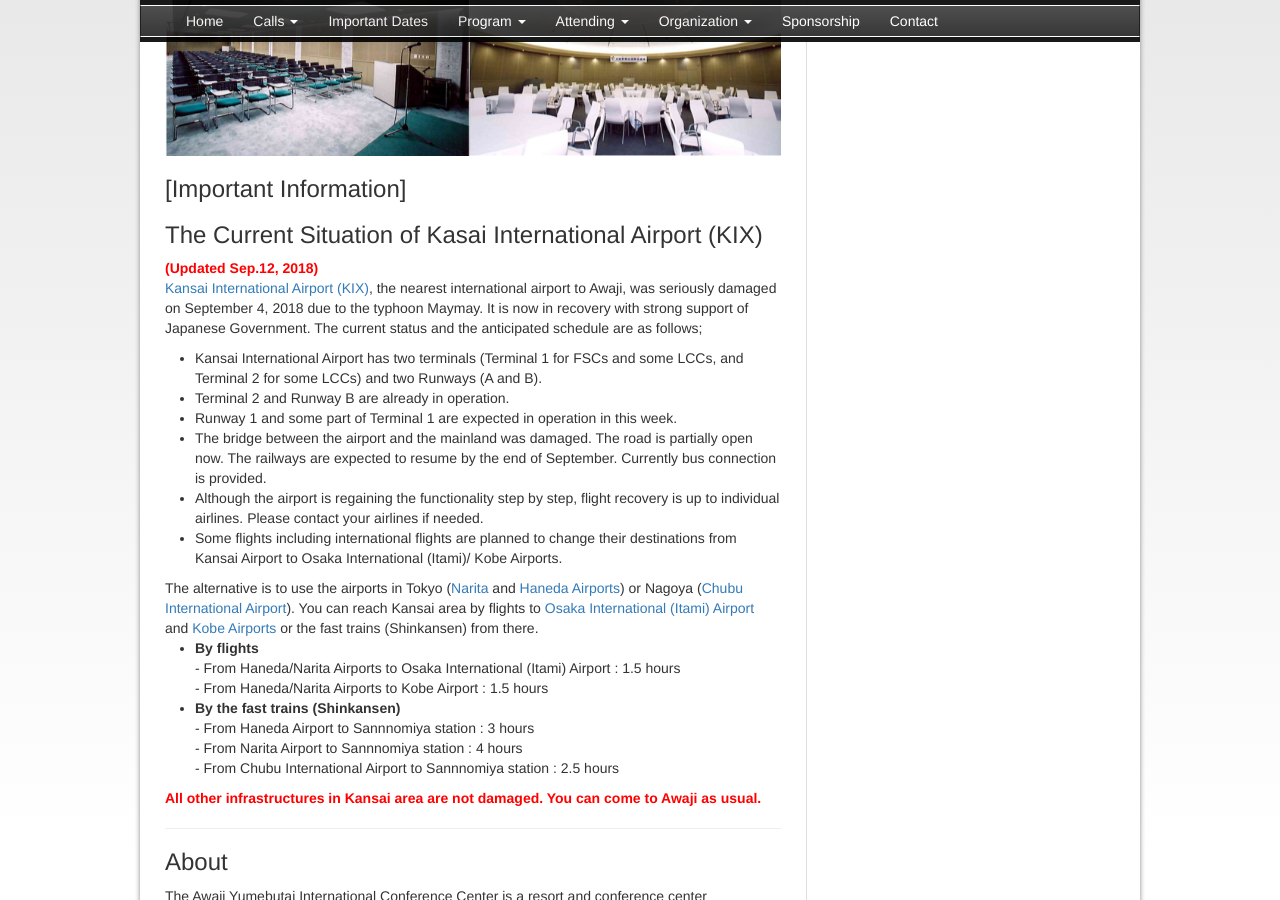
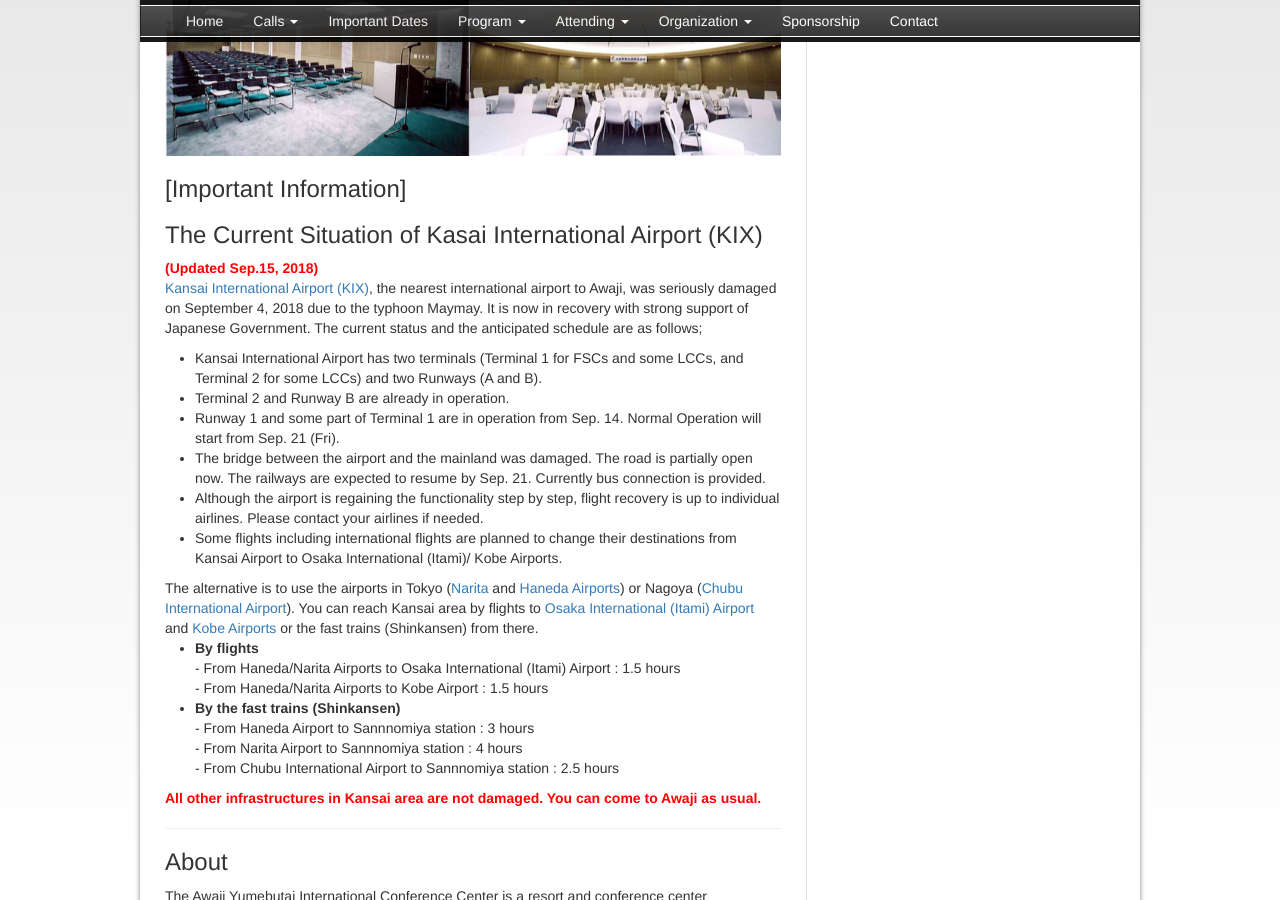
Before and after one commit to IJCKGconference/JIST2018, a Jekyll site: the page built from pages/attending/venue.html, in a window 1280 px wide and 900 px high, scrolled down 1089 px. Built offline with Jekyll 4.4.1, drawn with Linux system fonts in a browser that asks for light colours; comment, search, counter and statistics services are not loaded.

Commit message:
関空の情報更新

```diff
--- a/pages/attending/venue.html
+++ b/pages/attending/venue.html
@@ -25,14 +25,14 @@ JIST2018 will be held in Awaji Island. The main conference will be held at Awaji
 <h3 id="aboutKIX">[Important Information]</h3>
 
 <h3>The Current Situation of Kasai International Airport (KIX)</h3>
-<p><font color="red"><b>(Updated Sep.12, 2018)</b></font><br>
+<p><font color="red"><b>(Updated Sep.15, 2018)</b></font><br>
 <a href="https://www.kansai-airport.or.jp/en/">Kansai International Airport (KIX)</a>, the nearest international airport to Awaji, was seriously damaged on September 4, 2018 due to the typhoon Maymay.
 It is now in recovery with strong support of Japanese Government. The current status and the anticipated schedule are as follows;
 <UL>
 <LI>Kansai International Airport has two terminals (Terminal 1 for FSCs and some LCCs, and Terminal 2 for some LCCs) and two Runways (A and B).
 <LI>Terminal 2 and Runway B are already in operation.
-<LI>Runway 1 and some part of Terminal 1 are expected in operation in this week.
-<LI>The bridge between the airport and the mainland was damaged. The road is partially open now. The railways are expected to resume by the end of September. Currently bus connection is provided.
+<LI>Runway 1 and some part of Terminal 1 are in operation from Sep. 14. Normal Operation will start from Sep. 21 (Fri).
+<LI>The bridge between the airport and the mainland was damaged. The road is partially open now. The railways are expected to resume by Sep. 21. Currently bus connection is provided.
 <LI>Although the airport is regaining the functionality step by step, flight recovery is up to individual airlines. Please contact your airlines if needed.
 <LI>Some flights including international flights are planned to change their destinations from Kansai Airport to Osaka International (Itami)/ Kobe Airports.
 </UL>
```
